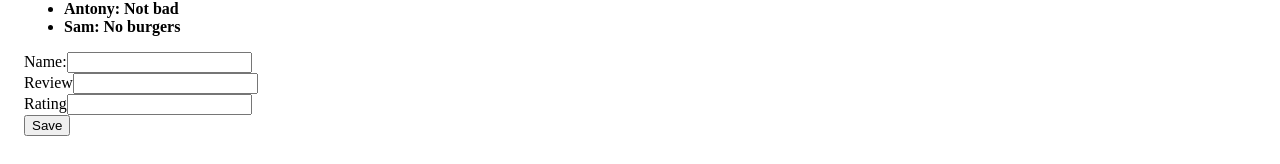
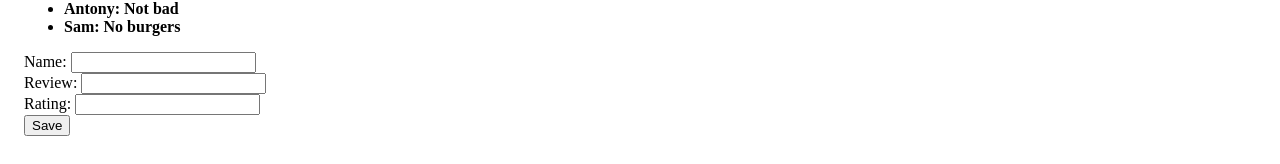
Before and after one commit to Ilona019/Restaurants-React2023, a React (Vite) app: page / in a window 1280 px wide. Shown: the part 247-411 px from the top of the page. Built offline with nearby package versions, Linux system fonts and the light colour scheme.

Commit message:
add colon

```diff
--- a/src/component/ReviewForm/component.jsx
+++ b/src/component/ReviewForm/component.jsx
@@ -28,11 +28,11 @@ export const ReviwForm = () => {
   return (
     <div>
       <div>
-        <span>Name:</span>
+        <span>Name: </span>
         <input value={formValue.name} onChange={(event) => dispatch({ type: 'setName', payload: event.target.value})} />
       </div>
       <div>
-        <span>Review</span>
+        <span>Review: </span>
         <input
           value={formValue.review}
           onChange={(event) => {
@@ -41,7 +41,7 @@ export const ReviwForm = () => {
         />
       </div>
       <div>
-        <span>Rating</span>
+        <span>Rating: </span>
         <input
           value={formValue.rating}
           onChange={(event) => {
```
